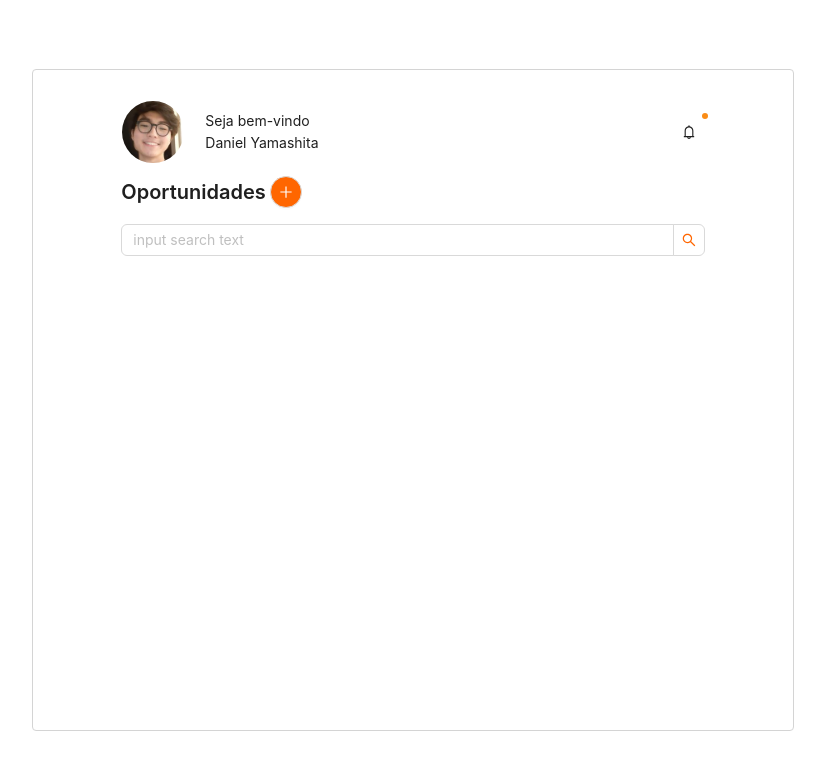
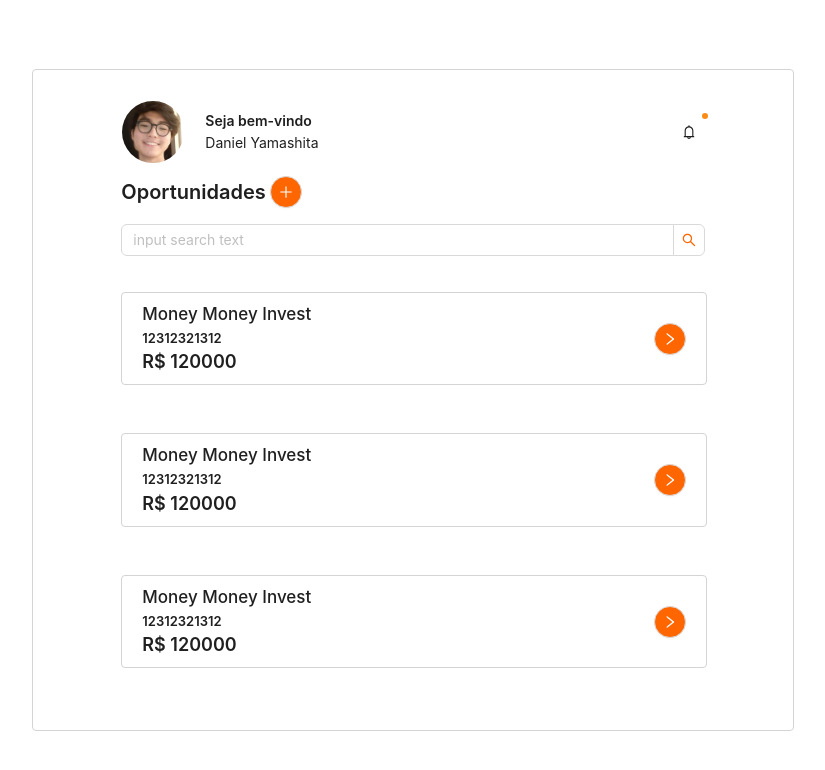
Before and after one commit to YDan08/teste-money-money, a React (Create React App) app: page / in a window 1280 px wide. Shown: the top 770 px of the page, without its empty margins (227-1052 px from the left). Built offline with nearby package versions, Linux system fonts and the light colour scheme.

Commit message:
feat: adicionar o componente solicitacao na Home

```diff
--- a/src/pages/Home/Home.jsx
+++ b/src/pages/Home/Home.jsx
@@ -10,6 +10,7 @@ import {
   InputSearch,
   Titulo,
 } from './Home.styled';
+import Solicitacao from '../../components/Solicitacao/Solicitacao';
 
 export const Home = () => {
   return (
@@ -20,7 +21,7 @@ export const Home = () => {
             <ColUser span={20}>
               <Avatar size={64} src={foto} />
               <InfoUser>
-                <Typography.Text>Seja bem-vindo</Typography.Text>
+                <Typography.Text strong>Seja bem-vindo</Typography.Text>
                 <Typography.Text>Daniel Yamashita</Typography.Text>
               </InfoUser>
             </ColUser>
@@ -37,6 +38,31 @@ export const Home = () => {
           </DivOportunidade>
           <InputSearch placeholder="input search text" />
         </Col>
+        <Col span={24}>
+          <Row justify="center">
+            <Col span={20}>
+              <Solicitacao
+                nomeEmpresa="Money Money Invest"
+                cnpjEmpresa="12312321312"
+                valorSolicitado={120000}
+              />
+            </Col>
+            <Col span={20}>
+              <Solicitacao
+                nomeEmpresa="Money Money Invest"
+                cnpjEmpresa="12312321312"
+                valorSolicitado={120000}
+              />
+            </Col>
+            <Col span={20}>
+              <Solicitacao
+                nomeEmpresa="Money Money Invest"
+                cnpjEmpresa="12312321312"
+                valorSolicitado={120000}
+              />
+            </Col>
+          </Row>
+        </Col>
       </Row>
     </LayoutDefault>
   );
```
